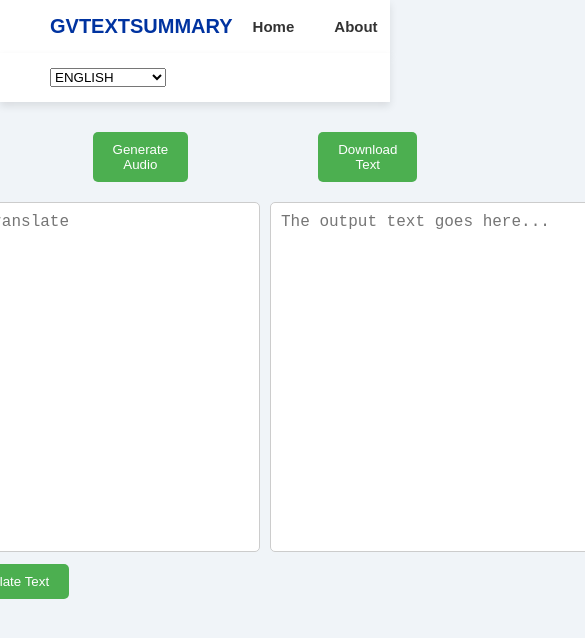
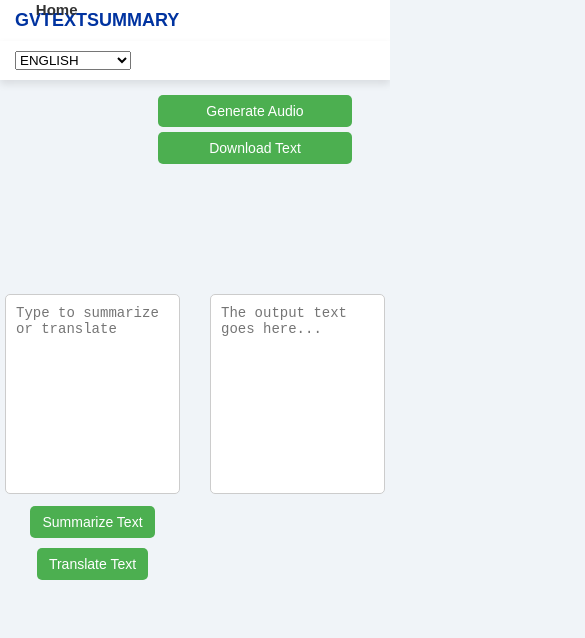
Before and after one commit to ramrockety/GVTextSummary, a React (Create React App) app in the folder text-summary-app/: page / in a window 390 px wide. Shown: the top 638 px of the page, 585 px wide, since content can reach past the window. Built offline with nearby package versions, Linux system fonts and the light colour scheme.

Commit message:
making the frontend responsive

```diff
--- a/text-summary-app/src/App.css
+++ b/text-summary-app/src/App.css
@@ -1,3 +1,4 @@
+/* Basic Styles */
 body {
   font-family: Arial, sans-serif;
   background-color: #f0f4f8;
@@ -9,6 +10,7 @@ body {
   text-align: center;
 }
 
+/* Navbar Styling */
 .navbar {
   display: flex;
   justify-content: space-between;
@@ -37,6 +39,7 @@ body {
   cursor: pointer;
 }
 
+/* Main Container */
 .container {
   display: flex;
   flex-direction: column;
@@ -50,71 +53,118 @@ body {
   margin-bottom: 20px;
 }
 
-.download-button {
+/* Button Styling */
+.download-button,
+.translate-button,
+.summarize-button {
   padding: 10px 20px;
   background-color: #4CAF50;
   color: white;
   border: none;
   border-radius: 5px;
   cursor: pointer;
-  margin-left:120px;
 }
 
-.download-button:hover {
-  background-color: #45a049;
+.download-button {
+  margin-left: 120px;
 }
 
+.translate-button,
+.summarize-button {
+  margin-top: 10px;
+}
+
+.download-button:hover,
+.translate-button:hover,
+.summarize-button:hover {
+  background-color: #0069d9;
+}
+
+/* Text Area Styling */
 .text-area-container {
   display: flex;
-  gap: 150px;
+  justify-content: center;
+  gap: 30px;
+  flex-wrap: wrap;
   margin-bottom: 20px;
 }
 
-.text-area {
+.text-area,
+.text-area-output {
   display: flex;
   flex-direction: column;
-  width: 350px;
+  flex: 1;
+  max-width: 350px;
 }
 
-.text-area textarea {
-  width: 140%;
+.text-area textarea,
+.text-area-output textarea {
+  width: 100%;
   height: 350px;
   padding: 10px;
   border: 1px solid #ccc;
   border-radius: 5px;
   resize: none;
   font-size: 16px;
-  margin-top: -100px;
+  margin-top: 10px;
 }
 
+/* Responsive Design */
+@media (max-width: 768px) {
+  .navbar {
+    flex-direction: column;
+    align-items: flex-start;
+    padding: 10px 15px;
+  }
 
-.translate-button {
-  padding: 10px 20px;
-  background-color: #4CAF50;
-  color: white;
-  border: none;
-  border-radius: 5px;
-  cursor: pointer;
-  display: flexbox;
-  margin-right: 50px;
-  margin-left:30px;
-  margin-top:10px;
-}
-.summarize-button {
-  padding: 10px 20px;
-  background-color: #4CAF50;
-  color: white;
-  display: flexbox;
-  border: none;
-  border-radius: 5px;
-  cursor: pointer;
-  margin-right: 10px;
-  margin-top:10px;
+  .nav-links {
+    display: flex;
+    flex-direction: column;
+    gap: 5px;
+  }
+
+  .container {
+    margin-top: 10px;
+    padding: 5px;
+  }
+
+  .top-buttons {
+    flex-direction: column;
+    align-items: center;
+  }
+
+  .text-area textarea,
+  .text-area-output textarea {
+    height: 250px;
+  }
+
+  .download-button {
+    padding: 8px 16px;
+    width: 80%;
+    max-width: 200px;
+  }
 }
 
-.translate-button:hover {
-  background-color: #0069d9;
+@media (max-width: 480px) {
+  .navbar h1 {
+    font-size: 18px;
+  }
+
+  .download-button,
+  .translate-button,
+  .summarize-button {
+    padding: 8px 12px;
+    font-size: 14px;
+  }
+
+  .text-area textarea,
+  .text-area-output textarea {
+    height: 200px;
+    font-size: 14px;
+  }
+
+  .top-buttons {
+    flex-direction: column;
+    gap: 5px;
+  }
 }
-.summarize-button:hover {
-  background-color:#0069d9
-}
--- a/text-summary-app/src/TextSummarizer.js
+++ b/text-summary-app/src/TextSummarizer.js
@@ -122,7 +122,7 @@ function TextSummarizer() {
             </form>
           </div>
 
-          <div className="text-area">
+          <div className="text-area-output">
             <textarea
               placeholder="The output text goes here..."
               value={outputText}
```
